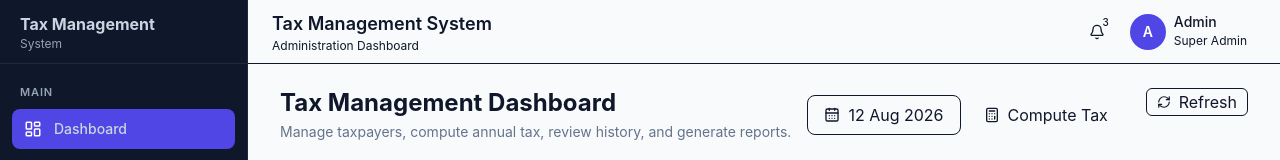
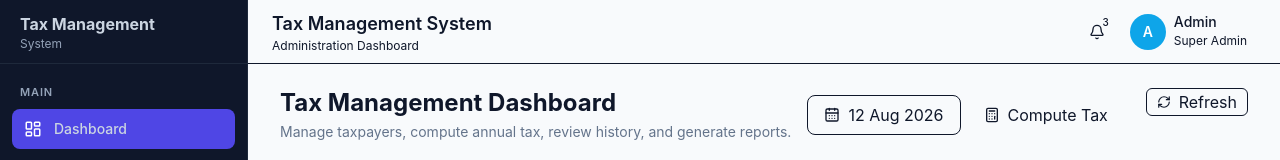
Before and after one commit to amitavhad911/tax-management-system, a React (Vite) app in the folder frontend/: page / in a window 1280 px wide. Shown: the top 160 px of the page. Built offline with nearby package versions, Linux system fonts and the light colour scheme; no server answers; sample sign-in values are in the browser's storage.

Commit message:
Replace navbar indigo with sky blue

```diff
--- a/frontend/src/components/Navbar.jsx
+++ b/frontend/src/components/Navbar.jsx
@@ -129,7 +129,7 @@ export default function Navbar() {
               variant="ghost"
               className="flex items-center gap-2 px-2 text-foreground hover:bg-accent"
             >
-              <div className="flex h-9 w-9 items-center justify-center rounded-full bg-[#4F46E5] text-sm font-semibold text-white">
+              <div className="flex h-9 w-9 items-center justify-center rounded-full bg-[#0EA5E9] text-sm font-semibold text-white">
                 A
               </div>
 
```
